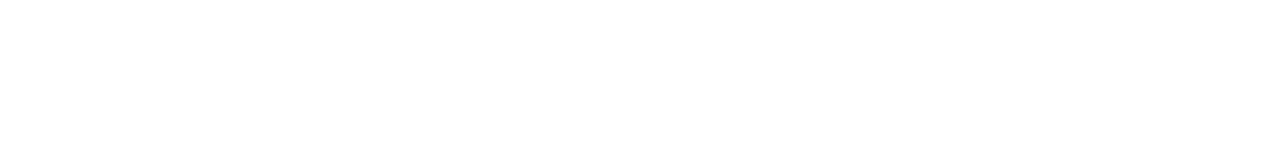
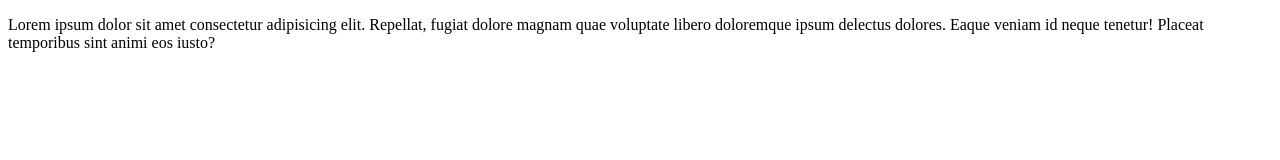
Before and after one commit to Rakib9001/wash-solueation, a plain HTML site: page index.html in a window 1280 px wide. Drawn offline with Linux system fonts and the light colour scheme.

Commit message:
added lorem

```diff
--- a/index.html
+++ b/index.html
@@ -5,5 +5,5 @@
     <meta name="viewport" content="width=device-width, initial-scale=1.0">
     <title>wash solueation</title>
 </head>
-
+<p>Lorem ipsum dolor sit amet consectetur adipisicing elit. Repellat, fugiat dolore magnam quae voluptate libero doloremque ipsum delectus dolores. Eaque veniam id neque tenetur! Placeat temporibus sint animi eos iusto?</p>
 </html>
```
